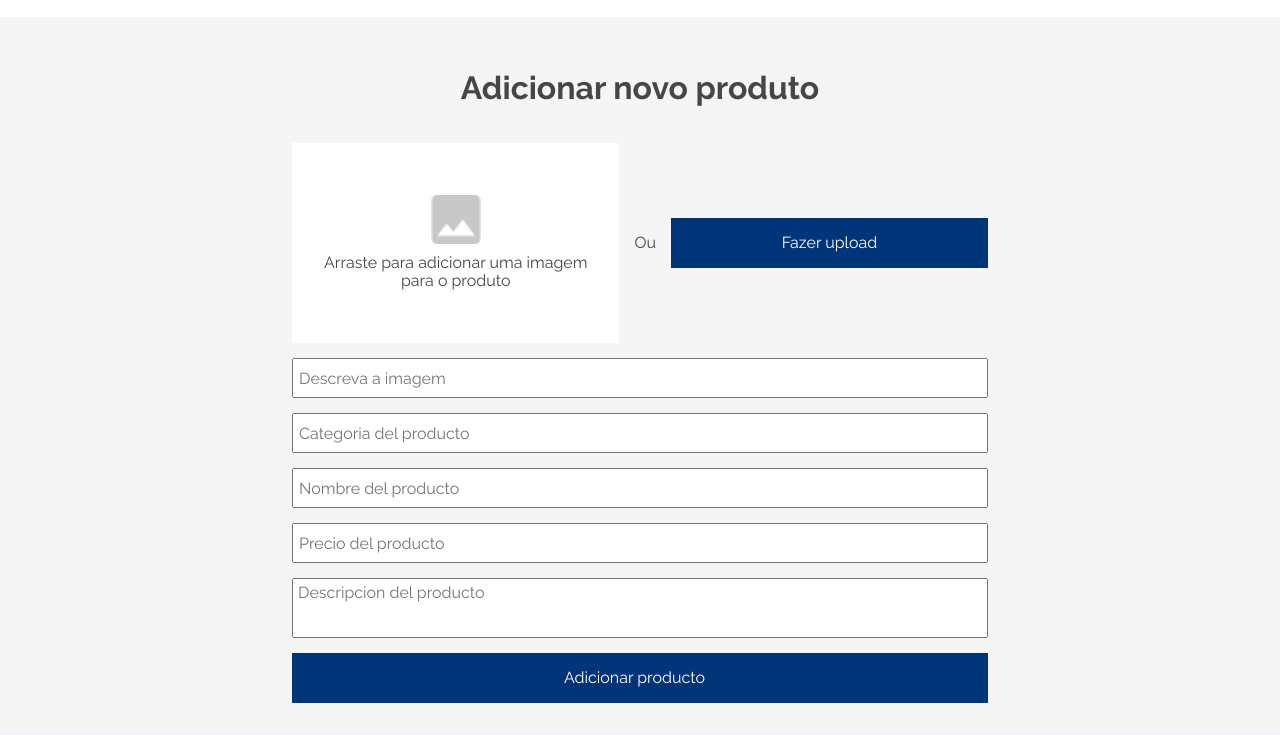
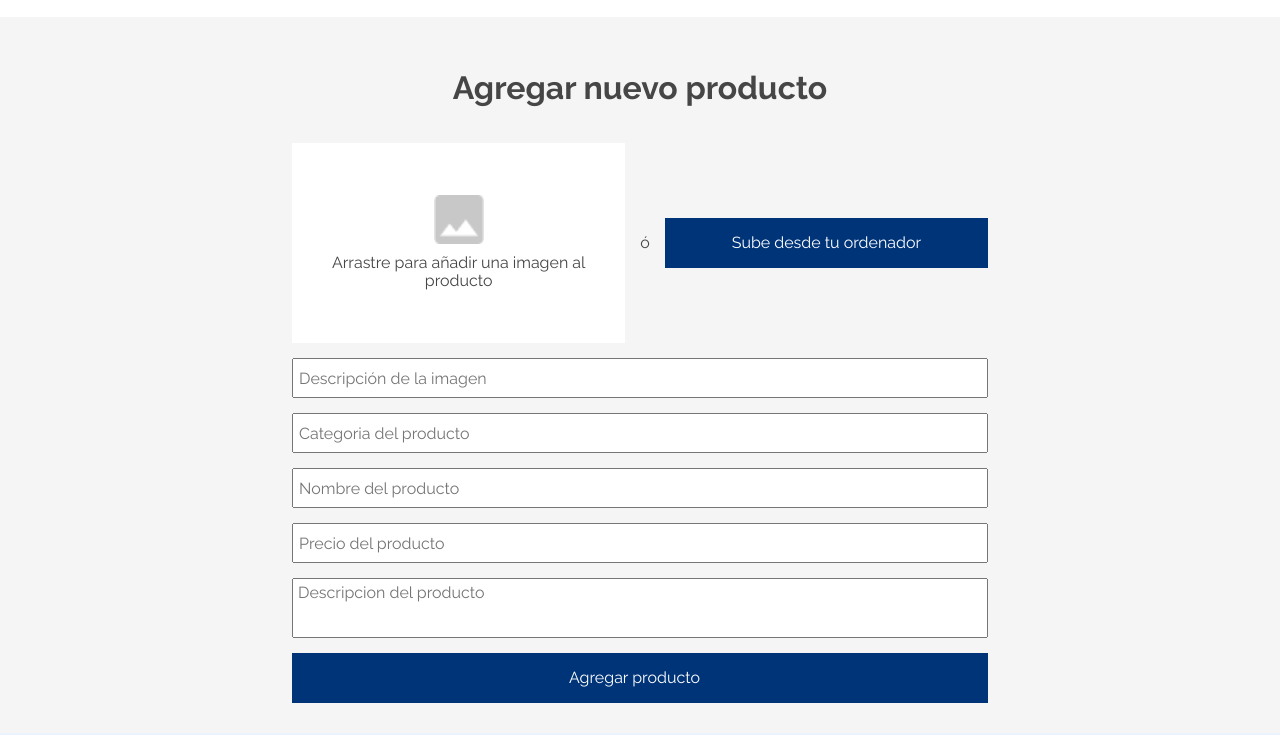
Before and after one commit to montsegv-2/geekShop-JS, a plain HTML site: page assets/pages/addProduct/index.html in a window 1280 px wide. Shown: the part 65-800 px from the top of the page. Drawn offline with Linux system fonts and the light colour scheme.

Commit message:
Refactorization code

```diff
--- a/assets/pages/addProduct/index.html
+++ b/assets/pages/addProduct/index.html
@@ -30,11 +30,11 @@
 
     <main>
       <form action="" class="add__product" data-form>
-        <h1>Adicionar novo produto</h1>
+        <h1>Agregar nuevo producto</h1>
         <div class="add__product--upload">
           <div class="upload__file">
-            <img src="../../img/adicionar.png" alt="Imagem de montanhas" />
-            <p>Arraste para adicionar uma imagem para o produto</p>
+            <img src="../../img/adicionar.png" alt="Imagen de montañas" />
+            <p>Arrastre para añadir una imagen al producto</p>
             <input
               id="select"
               type="file"
@@ -43,9 +43,9 @@
               accept="image/*"
             />
           </div>
-          <p>Ou</p>
+          <p>ó</p>
           <label for="select" class="btn__submit label"
-            >Fazer upload
+            >Sube desde tu ordenador
             <input
               id="select"
               type="file"
@@ -59,7 +59,7 @@
           <p class="img__select" data-imgFile></p>
           <input
             type="text"
-            placeholder="Descreva a imagem"
+            placeholder="Descripción de la imagen"
             required
             id="alt"
           />
@@ -89,7 +89,7 @@
           <input
             type="submit"
             class="btn__submit"
-            value="Adicionar producto"
+            value="Agregar producto"
             data-send
           />
         </div>
--- a/assets/pages/addProduct/index.js
+++ b/assets/pages/addProduct/index.js
@@ -5,9 +5,9 @@ import { footer, nav } from "../../js/navHeader/index.js";
 function ExibirMensagem(classe) {
   const msg = document.querySelector("[data-msg]");
   if (classe == "msg--enviar") {
-    msg.innerHTML = "Cadastrado com sucesso";
+    msg.innerHTML = "Registrado con éxito";
   } else {
-    msg.innerHTML = "Existem Campos em branco";
+    msg.innerHTML = "Existe un campo en blanco";
   }
 
   msg.classList.add(classe);
--- a/assets/pages/allproducts/index.js
+++ b/assets/pages/allproducts/index.js
@@ -39,6 +39,6 @@ window.onload = function () {
   });
   titulos[0].innerHTML = `
   <h2 data-title>Todos</h2>
-  <a href="../addProduct/index.html" class="btn__submit" id="btn__color">Adicionar produto</a>
+  <a href="../addProduct/index.html" class="btn__submit" id="btn__color">Agregar producto</a>
   `;
 };
```
